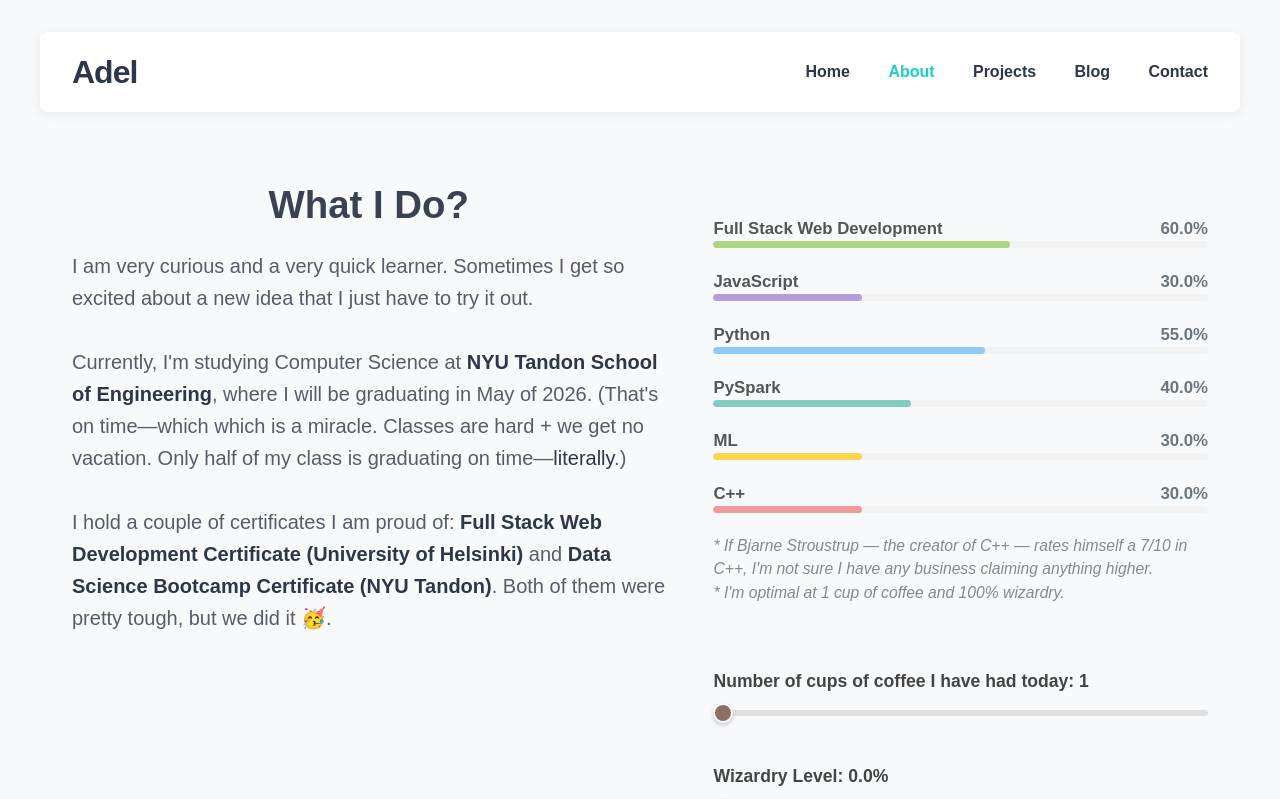
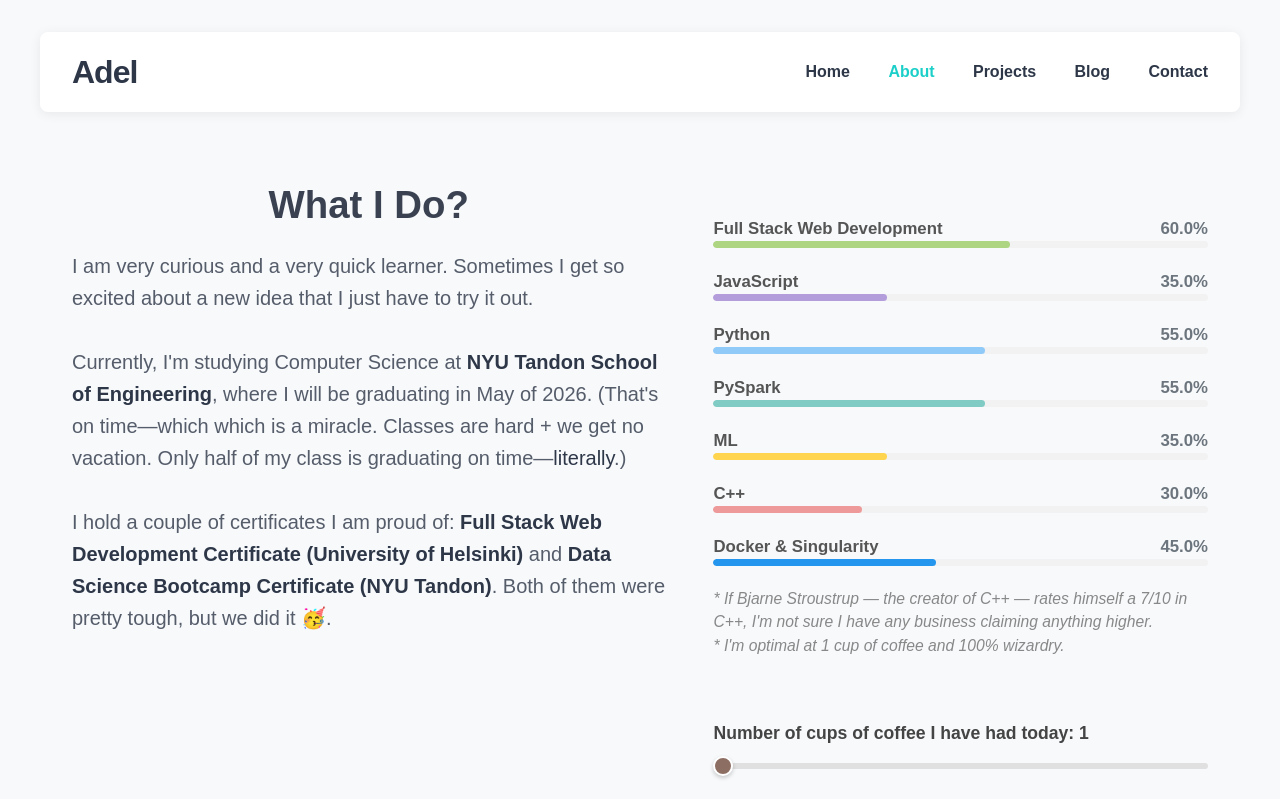
Before and after one commit to ans9868/react-portfolio, a React (Vite) app in the folder react-portfolio/: page /about in a window 1280 px wide. Shown: the top 799 px of the page. Built offline with nearby package versions, Linux system fonts and the light colour scheme.

Commit message:
added docker & singularity

```diff
--- a/react-portfolio/src/index.css
+++ b/react-portfolio/src/index.css
@@ -257,6 +257,7 @@ main {
 .bar-fill.ml { width: 80%; background: #ffd54f; }
 .bar-fill.fullstack { width: 90%; background: #aed581; }
 .bar-fill.cpp { width: 75%; background: #ef9a9a; }
+.bar-fill.docker { width: 85%; background: #2496ed; }
 
 /* Isolated Slider Component Styles */
 .sliders-section {
@@ -440,6 +441,7 @@ main {
 .bar-fill.ml { background: #ffd54f; }
 .bar-fill.fullstack { background: #aed581; }
 .bar-fill.cpp { background: #ef9a9a; }
+.bar-fill.docker { background: #2496ed; }
 
 .contact-section {
   max-width: 600px;
--- a/react-portfolio/src/pages/About.tsx
+++ b/react-portfolio/src/pages/About.tsx
@@ -1,16 +1,18 @@
 import React, { useState } from 'react';
 import Slider from '../components/UI/Slider';
+// TODO add docker/singularity as well as a slider for it and also add my medium.org post
 
 export default function About() {
   const [coffee, setCoffee] = useState(1);
   const [wizardry, setWizardry] = useState(0);
   const [productivity, setProductivity] = useState({
-    js: 30,
+    js: 35,
     python: 55,
-    pyspark: 40,
-    ml: 30,
+    pyspark: 55,
+    ml: 35,
     fullstack: 60,
     cpp: 30,
+    docker: 45,
   });
 
   function randomProductivity() {
@@ -21,6 +23,7 @@ export default function About() {
       ml: Math.floor(Math.random() * 51) + 10,
       js: Math.floor(Math.random() * 51) + 10,
       cpp: Math.floor(Math.random() * 51) + 10,
+      docker: Math.floor(Math.random() * 51) + 10,
     };
   }
 
@@ -34,6 +37,7 @@ export default function About() {
         ml: 30,
         fullstack: 60,
         cpp: 30,
+        docker: 45,
       });
       return;
     }
@@ -46,6 +50,7 @@ export default function About() {
         ml: 35,
         fullstack: 55,
         cpp: 30,
+        docker: 40,
       });
       return;
     }
@@ -146,6 +151,13 @@ export default function About() {
                 <div className="bar-fill cpp" style={{width: `${productivity.cpp}%`}}></div>
               </div>
             </div>
+            <div className="skill-bar">
+              <span className="skill-label">Docker & Singularity</span>
+              <span className="skill-value">{productivity.docker.toFixed(1)}%</span>
+              <div className="bar-bg">
+                <div className="bar-fill docker" style={{width: `${productivity.docker}%`}}></div>
+              </div>
+            </div>
             <div className="skill-bar skill-note">
               * If Bjarne Stroustrup — the creator of C++ — rates himself a 7/10 in C++, I'm not sure I have any business claiming anything higher.
               <br></br>
```
Also changed, not shown: react-portfolio/refrences.txt.
